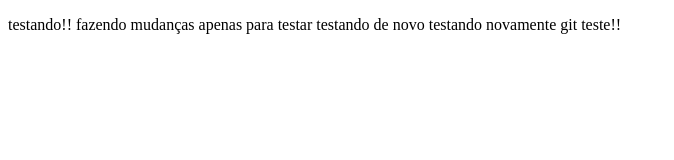
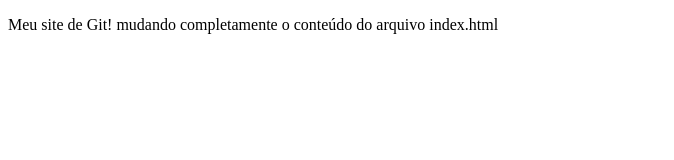
Before and after one commit to MarcosMatheus24/aprendendoGit, a plain HTML site: page index.html in a window 1280 px wide. Shown: the whole page, without its empty margins (0-674 px from the left). Drawn offline with Linux system fonts and the light colour scheme.

Commit message:
sobrescrevendo o conteudo do index.html

```diff
--- a/index.html
+++ b/index.html
@@ -7,11 +7,8 @@
 </head>
 <body>
     <p>
-        testando!!
-        fazendo mudanças apenas para testar
-        testando de novo
-        testando novamente
-        git teste!!
+        Meu site de Git!
+        mudando completamente o conteúdo do arquivo index.html
     </p>
 </body>
 </html>
```
